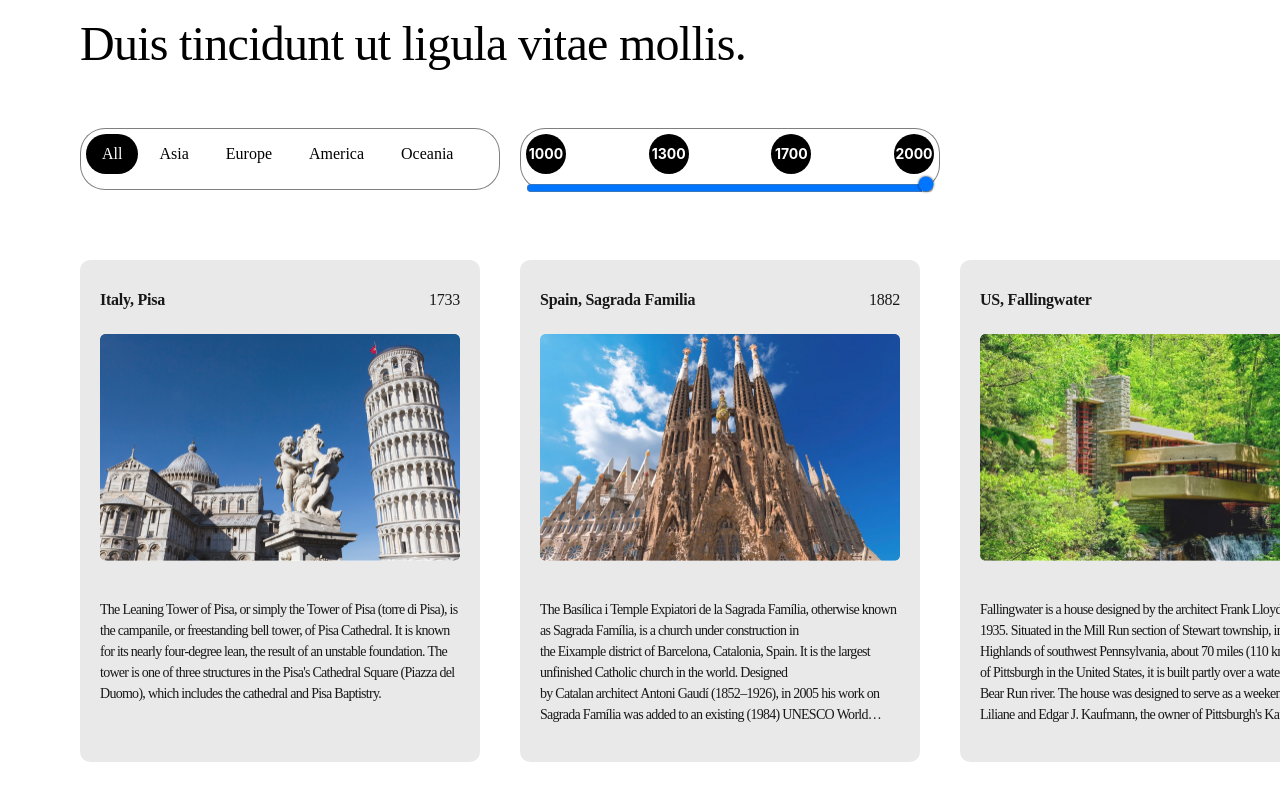
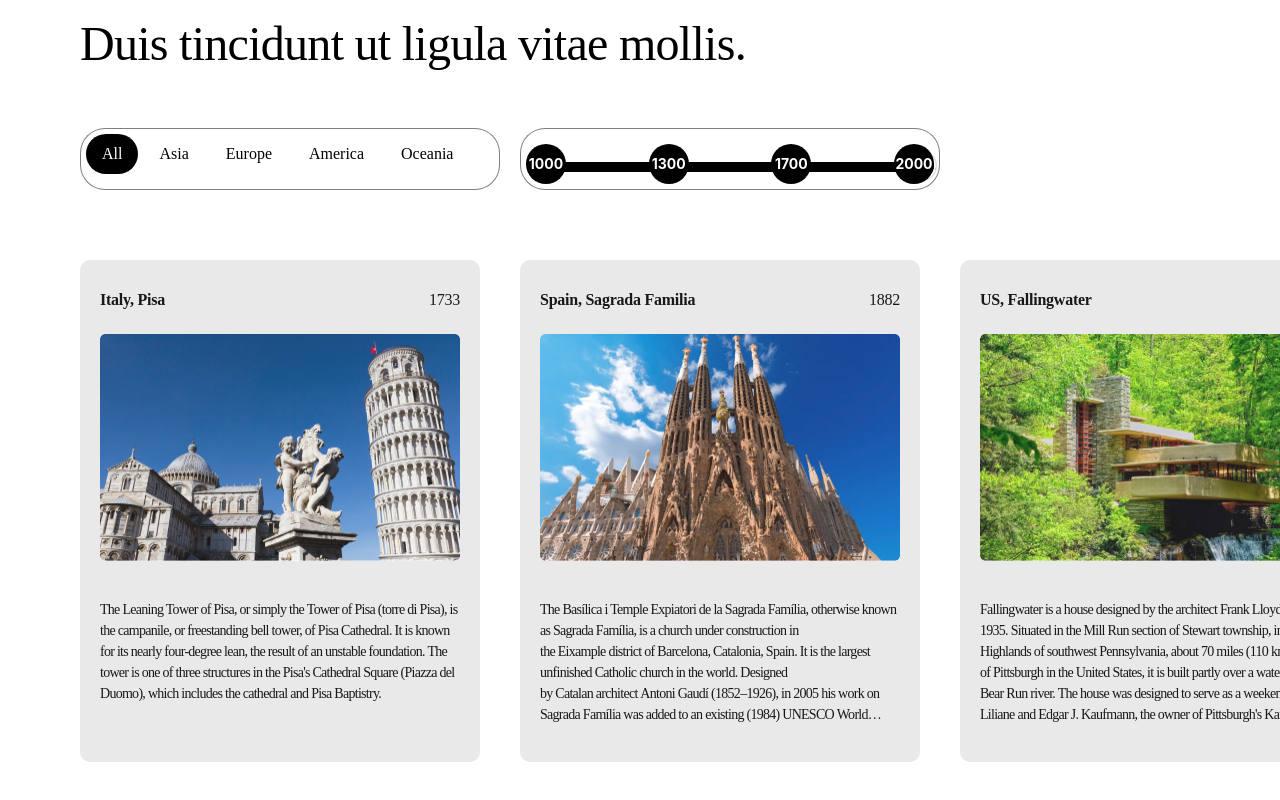
Before and after one commit to yeon-jae/dfluid_web, a React (Create React App) app in the folder dfluid-website/: page / in a window 1280 px wide. Shown: the part 1716-2516 px from the top of the page. Built offline with nearby package versions, Linux system fonts and the light colour scheme; no server answers.

Commit message:
fix: 슬라이더가 원형 뒤에 있게 수정

```diff
--- a/dfluid-website/src/components/YearSlider.jsx
+++ b/dfluid-website/src/components/YearSlider.jsx
@@ -22,6 +22,7 @@ function YearSlider({ selectedYear, onYearChange }) {
 
   return (
     <div className="year-slider-container">
+      <div className="year-slider-wrapper">
       <div className="year-labels">
         <span className={selectedYear >= 1000 ? "active" : ""}>1000</span>
         <span className={selectedYear >= 1300 ? "active" : ""}>1300</span>
@@ -38,6 +39,7 @@ function YearSlider({ selectedYear, onYearChange }) {
         className="year-slider"
         ref={sliderRef}
       />
+      </div>
     </div>
   );
 }
--- a/dfluid-website/src/styles/FullBleedSection.css
+++ b/dfluid-website/src/styles/FullBleedSection.css
@@ -25,7 +25,7 @@
 }
 
 
-/*email있는 input태그 쪽*/
+/*email있는 input태그 */
 .bleed-content{
     width: 1520px;
     height: 89px;
@@ -86,7 +86,7 @@
 
 
 
-/*이메일 부분*/
+/*이메일 구독 부분*/
 .email-box{
     width: 500px;
     height: 50px;
--- a/dfluid-website/src/styles/YearSlider.css
+++ b/dfluid-website/src/styles/YearSlider.css
@@ -3,22 +3,32 @@
   flex-direction: column;
   align-items: center;
   width: 408px;
-    height: 50px;
-    margin: 0 auto;
+  height: 80px;
   position: relative;
 }
 
-  /* 연도 라벨 */
+/* wrapper 추가 */
+.year-slider-wrapper {
+  position: relative;
+  width: 100%;
+  height: 40px;
+}
+
+/* 라벨들을 슬라이더 위에 겹치게 */
 .year-labels {
   display: flex;
   justify-content: space-between;
+  position: absolute;
   width: 100%;
-    margin-bottom: 8px;
+  top: 10px; /* 바 위로 띄움 */
+  left: 0;
+  pointer-events: none;
+  z-index:3;
 }
 
 .year-labels span {
   font-size: 14px;
-    color:#fff;
+  color: #fff;
   width: 40px;
   height: 40px;
   line-height: 40px;
@@ -31,22 +41,25 @@
 .year-labels .active {
   font-weight: bold;
   background-color: #000;
-
 }
 
 /* 슬라이더 바 */
 .year-slider {
-
+  -webkit-appearance: none;
+  appearance: none;
+  position: absolute;
+  bottom: 0;
+  left: 0;
   width: 100%;
   height: 10px;
-    background: linear-gradient(to right, #000 0%, #000 25%, #999 25%, #999 50%, #ccc 50%, #ccc 75%, #ddd 75%, #ddd 100%);
+  background: lightgray;
   border-radius: 5px;
   outline: none;
   transition: 0.3s;
-    position:relative;
+  z-index: 1;
 }
 
-  /* 슬라이더 핸들 */
+/* 슬라이더 thumb */
 .year-slider::-webkit-slider-thumb {
   -webkit-appearance: none;
   appearance: none;
@@ -59,7 +72,7 @@
   cursor: pointer;
   position: relative;
   z-index: 2;
-    margin-top: -8px;
+  margin-top: -10px;
 }
 
 .year-slider::-moz-range-thumb {
@@ -69,6 +82,15 @@
   border-radius: 50%;
   border: 2px solid white;
   cursor: pointer;
-    position: relative;
   z-index: 2;
 }
+
+.year-slider::-webkit-slider-runnable-track {
+  height: 10px;
+  background: transparent;
+}
+
+.year-slider::-moz-range-track {
+  height: 10px;
+  background: transparent;
+}
```
Also changed, not shown: dfluid-website/src/styles/FilterCard.css (+4 -3 lines). Lines whose indentation alone changed are shown as unchanged.
